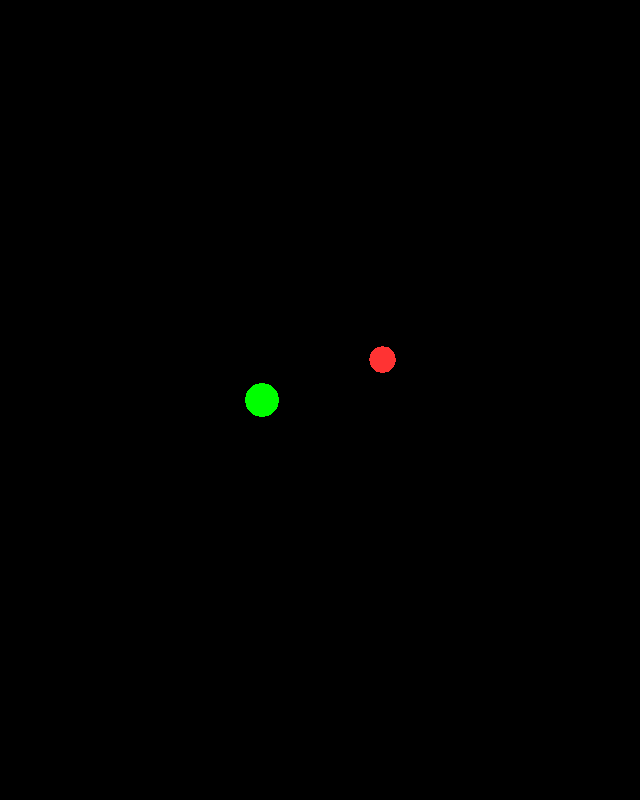
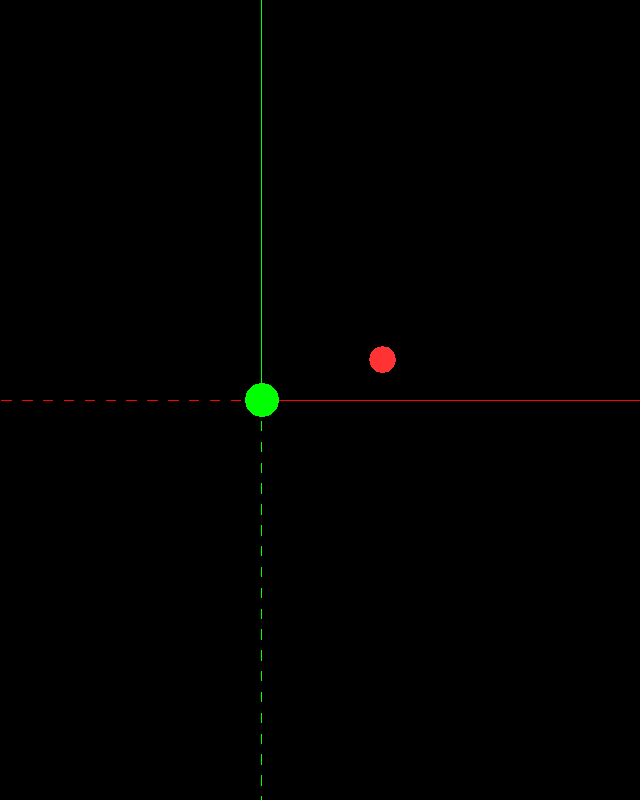
Before and after one commit to jameselsey/space-map, a plain HTML site: page index.html in a window 1280 px wide. Shown: the whole page, without its empty margins (378-1018 px from the left). Drawn offline with Linux system fonts and the light colour scheme; animation ran at ten frames a second.

Commit message:
Added very basic axes

```diff
--- a/index.html
+++ b/index.html
@@ -40,6 +40,7 @@
         controls.addEventListener('change', render);
         // Setup world
         initStars();
+        buildAxes(500);
 
         raycaster = new THREE.Raycaster();
         mouse = new THREE.Vector2();
@@ -55,14 +56,14 @@
         container.appendChild(renderer.domElement);
     }
 
-    function initStars(){
-        var geometry = new THREE.SphereGeometry( 5);
+    function initStars() {
+        var geometry = new THREE.SphereGeometry(5);
         var material = new THREE.MeshBasicMaterial({color: 0x00ff00});
         var sol = new THREE.Mesh(geometry, material);
         scene.add(sol);
         stars.push(sol);
 
-        var altair = new THREE.Mesh(new THREE.SphereGeometry( 5), new THREE.MeshBasicMaterial({color: 0xFF3333}));
+        var altair = new THREE.Mesh(new THREE.SphereGeometry(5), new THREE.MeshBasicMaterial({color: 0xFF3333}));
         altair.position.x = ( Math.random() - 0.5 ) * 100;
         altair.position.y = ( Math.random() - 0.5 ) * 100;
         altair.position.z = ( Math.random() - 0.5 ) * 100;
@@ -111,6 +112,37 @@
         controls.update();
     }
 
+
+    function buildAxes(length) {
+        var axes = new THREE.Object3D();
+
+        axes.add(buildAxis(new THREE.Vector3(0, 0, 0), new THREE.Vector3(length, 0, 0), 0xFF0000, false)); // +X
+        axes.add(buildAxis(new THREE.Vector3(0, 0, 0), new THREE.Vector3(-length, 0, 0), 0xFF0000, true)); // -X
+        axes.add(buildAxis(new THREE.Vector3(0, 0, 0), new THREE.Vector3(0, length, 0), 0x00FF00, false)); // +Y
+        axes.add(buildAxis(new THREE.Vector3(0, 0, 0), new THREE.Vector3(0, -length, 0), 0x00FF00, true)); // -Y
+        axes.add(buildAxis(new THREE.Vector3(0, 0, 0), new THREE.Vector3(0, 0, length), 0x0000FF, false)); // +Z
+        axes.add(buildAxis(new THREE.Vector3(0, 0, 0), new THREE.Vector3(0, 0, -length), 0x0000FF, true)); // -Z
+
+        scene.add(axes);
+    }
+
+    function buildAxis(src, dst, colorHex, dashed) {
+        var geom = new THREE.Geometry(),
+                mat;
+
+        if (dashed) {
+            mat = new THREE.LineDashedMaterial({linewidth: 3, color: colorHex, dashSize: 3, gapSize: 3});
+        } else {
+            mat = new THREE.LineBasicMaterial({linewidth: 3, color: colorHex});
+        }
+
+        geom.vertices.push(src.clone());
+        geom.vertices.push(dst.clone());
+        geom.computeLineDistances(); // This one is SUPER important, otherwise dashed lines will appear as simple plain lines
+
+        return new THREE.Line(geom, mat, THREE.LinePieces);
+    }
+
 </script>
 </body>
 </html>
```
